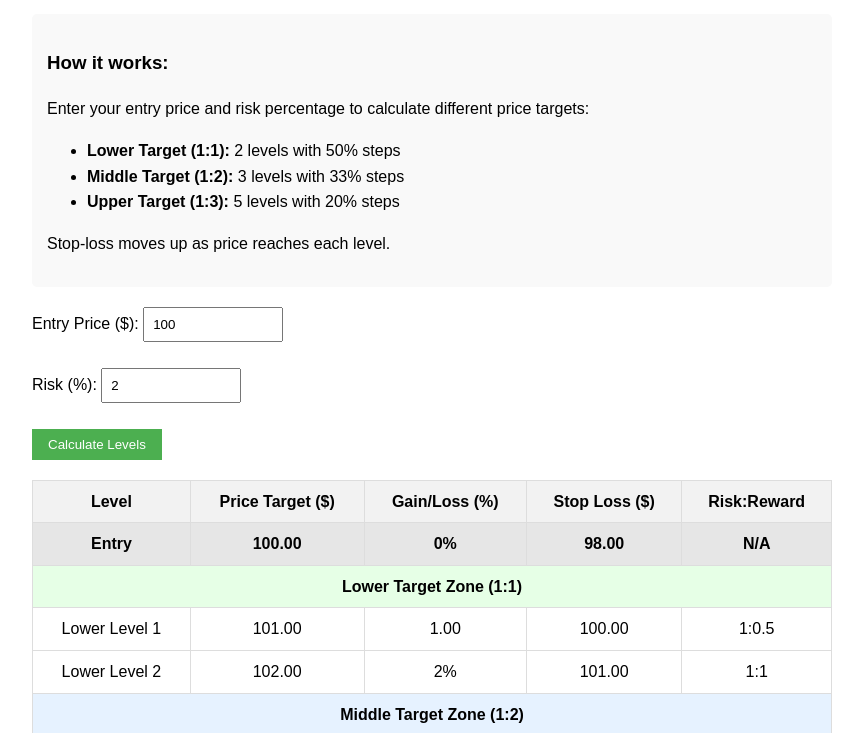
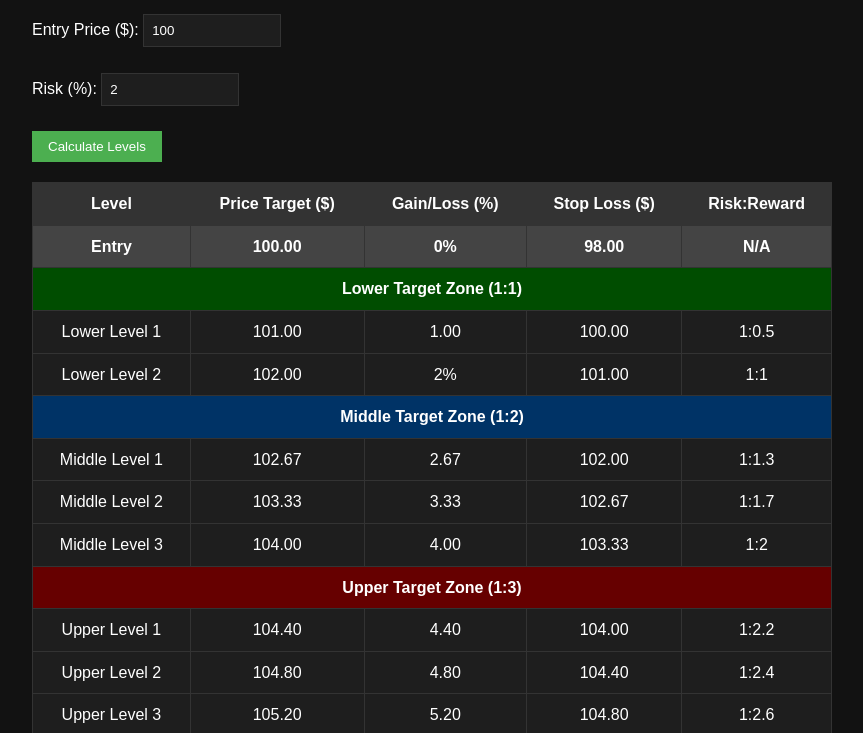
Before and after one commit to JTBeuter/Price-Level-Calculator, a plain HTML site: page index.html in a window 1280 px wide. Shown: the part 100-833 px from the top of the page, without its empty margins (208-1071 px from the left). Drawn offline with Linux system fonts and the light colour scheme.

Commit message:
Update index.html

```diff
--- a/index.html
+++ b/index.html
@@ -11,36 +11,40 @@
             margin: 0 auto;
             padding: 20px;
             line-height: 1.6;
+            background-color: #121212; /* Dark background */
+            color: #ffffff; /* White text */
         }
         table {
             width: 100%;
             border-collapse: collapse;
             margin-top: 20px;
+            background-color: #1e1e1e; /* Darker background for table */
+            color: #ffffff; /* White text for table */
         }
         th, td {
-            border: 1px solid #ddd;
+            border: 1px solid #333333; /* Darker border */
             padding: 8px;
             text-align: center;
         }
         th {
-            background-color: #f2f2f2;
+            background-color: #333333; /* Darker header background */
         }
         .level-header {
-            background-color: #e6e6e6;
+            background-color: #444444; /* Slightly lighter for entry row */
             font-weight: bold;
         }
         .target-zone {
             font-weight: bold;
-            background-color: #f8f8f8;
+            background-color: #2a2a2a; /* Darker background for target zones */
         }
         .lower-target {
-            background-color: #e6ffe6;
+            background-color: #004d00; /* Dark green for lower target */
         }
         .middle-target {
-            background-color: #e6f2ff;
+            background-color: #003366; /* Dark blue for middle target */
         }
         .upper-target {
-            background-color: #ffe6e6;
+            background-color: #660000; /* Dark red for upper target */
         }
         .input-container {
             margin-bottom: 20px;
@@ -48,38 +52,38 @@
         input {
             padding: 8px;
             width: 120px;
+            background-color: #1e1e1e; /* Dark input background */
+            color: #ffffff; /* White text for input */
+            border: 1px solid #333333; /* Darker border */
         }
         button {
             padding: 8px 16px;
-            background-color: #4CAF50;
+            background-color: #4CAF50; /* Green button */
             color: white;
             border: none;
             cursor: pointer;
         }
         button:hover {
-            background-color: #45a049;
+            background-color: #45a049; /* Slightly darker green on hover */
         }
         .explanation {
-            background-color: #f9f9f9;
+            background-color: #1e1e1e; /* Darker background for explanation */
             padding: 15px;
             border-radius: 5px;
             margin-bottom: 20px;
+            color: #ffffff; /* White text */
+        }
+        a {
+            color: #4CAF50; /* Green links */
+            text-decoration: none;
+        }
+        a:hover {
+            text-decoration: underline;
         }
     </style>
 </head>
 <body>
     <h1>Price Levels Calculator</h1>
-
-    <div class="explanation">
-        <h3>How it works:</h3>
-        <p>Enter your entry price and risk percentage to calculate different price targets:</p>
-        <ul>
-            <li><strong>Lower Target (1:1):</strong> 2 levels with 50% steps</li>
-            <li><strong>Middle Target (1:2):</strong> 3 levels with 33% steps</li>
-            <li><strong>Upper Target (1:3):</strong> 5 levels with 20% steps</li>
-        </ul>
-        <p>Stop-loss moves up as price reaches each level.</p>
-    </div>
 
     <div class="input-container">
         <label for="entryPrice">Entry Price ($): </label>
```
